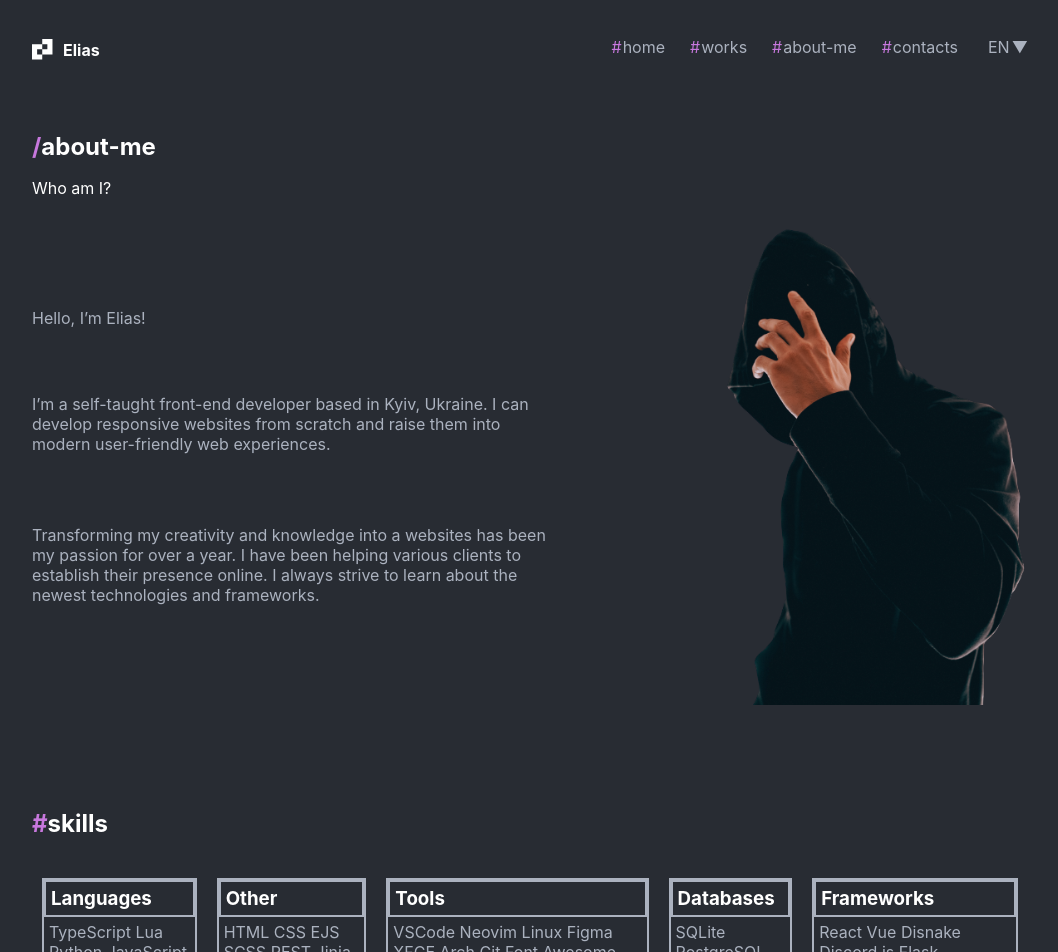
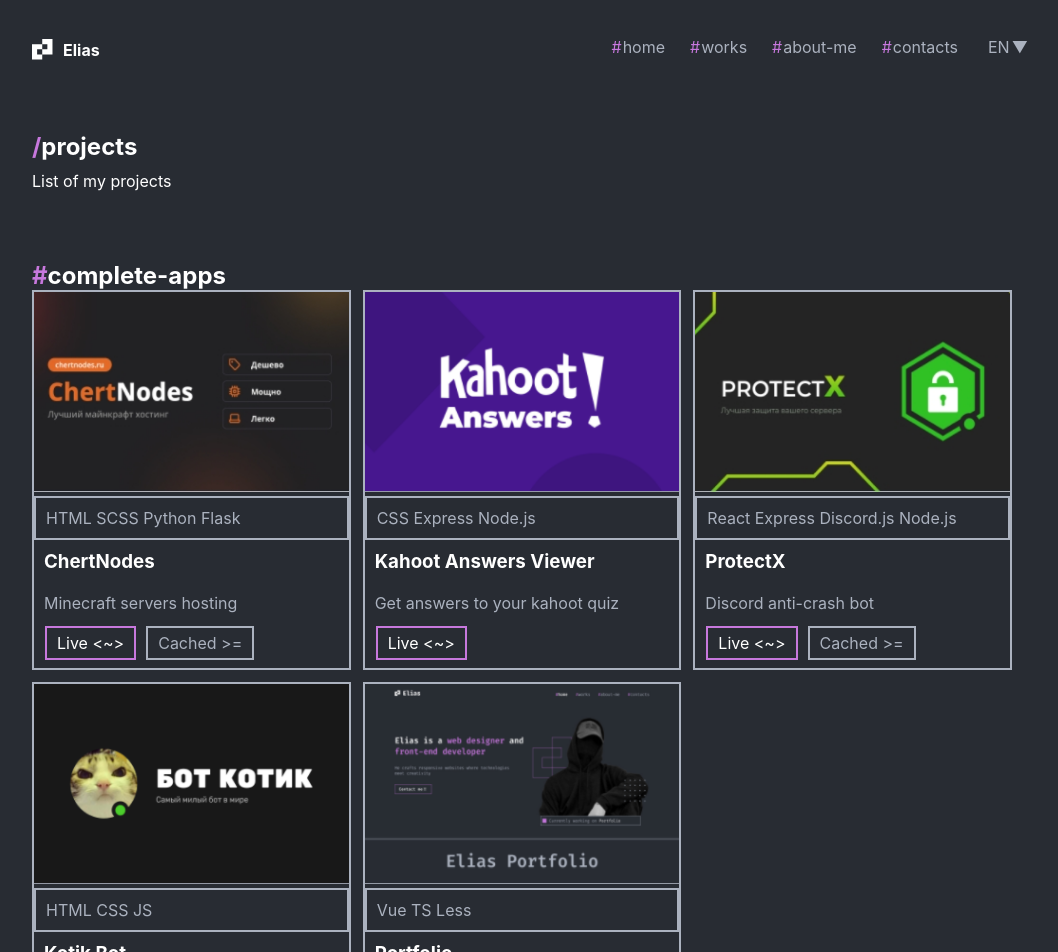
Before and after one commit to 89811421793/portfolio, a React app: page / in a window 1280 px wide. Shown: the top 952 px of the page, without its empty margins (110-1168 px from the left). Built offline with nearby package versions, Linux system fonts and the light colour scheme.

Commit message:
#complete-apps - гриды

```diff
--- a/src/App.tsx
+++ b/src/App.tsx
@@ -1,7 +1,6 @@
 import "./App.css";
-import { AboutInfo } from "./pages/aboutpage/layout/sections/aboutinfo/AboutInfo";
-import { MyFunFacts } from "./pages/aboutpage/layout/sections/myfunfacts/MyFunFacts";
-import { Skills } from "./pages/aboutpage/layout/sections/skills/Skills";
+import { CompleteApps } from "./pages/projectspage/layout/sections/completeapps/CompleteApps";
+import { SmallProjects } from "./pages/projectspage/layout/sections/smallprojects/SmallProjects";
 
 // import { Main } from "./pages/homepage/layout/sections/main/Main";
 // import { Projects } from "./pages/homepage/layout/sections/projects/Projects";
@@ -20,10 +19,8 @@ function App() {
       <About/>
       <Contacts/> */}
 
-      <AboutInfo/>
-      <Skills/>
-      <MyFunFacts/>
-
+     <CompleteApps/>
+     <SmallProjects/>
 
     </div>
   );
--- a/src/pages/projectspage/layout/sections/completeapps/CompleteApps.tsx
+++ b/src/pages/projectspage/layout/sections/completeapps/CompleteApps.tsx
@@ -6,19 +6,23 @@ import kahoot from "./../../../../../assets/images/kahoot.png";
 import cat from "./../../../../../assets/images/kotik.png";
 import elias from "./../../../../../assets/images/Elias.png";
 import { SectionTitle } from "../../../../../components/SectionTitle";
-import { FlexWrapper } from "../../../../../components/FlexWrapper";
 import { Container } from "../../../../../components/Container";
 import { Project } from "../../../../homepage/layout/sections/projects/project/Project";
 import { StyledHash } from "../../../../../components/StyledHash";
+import { StyledSlash } from "../../../../../components/StyledSlash";
 
 export const CompleteApps: React.FC = () => {
   return (
     <StyledProjects>
       <Container>
         <SectionTitle>
+          <StyledSlash>/</StyledSlash>projects
+        </SectionTitle>
+        <ProjectsListText>List of my projects</ProjectsListText>
+        <SectionTitle>
           <StyledHash>#</StyledHash>complete-apps
         </SectionTitle>
-        <FlexWrapper wrap="wrap">
+        <ProjectsContainer>
           <Project
             src={chertNodes}
             list={"HTML SCSS Python Flask"}
@@ -31,31 +35,30 @@ export const CompleteApps: React.FC = () => {
             list={"CSS Express Node.js"}
             title={"Kahoot Answers Viewer"}
             desc="Get answers to your kahoot quiz"
-            showCached={true}
+            showCached={false}
           />
           <Project
             src={protectX}
-            list={"React Express Discord.js Node.js HTML SCSS Python Flask"}
+            list={"React Express Discord.js Node.js"}
             title={"ProtectX"}
             desc="Discord anti-crash bot"
             showCached={true}
           />
-
           <Project
             src={cat}
             list={"HTML CSS JS"}
             title={"Kotik Bot"}
             desc="Multi-functional discord bot"
-            showCached={true}
+            showCached={false}
           />
           <Project
             src={elias}
             list={"Vue TS Less"}
             title={"Portfolio"}
             desc="You’re using it rn"
-            showCached={true}
+            showCached={false}
           />
-        </FlexWrapper>
+        </ProjectsContainer>
       </Container>
     </StyledProjects>
   );
@@ -64,3 +67,16 @@ export const CompleteApps: React.FC = () => {
 const StyledProjects = styled.section`
   min-height: 40vh;
 `;
+
+const ProjectsContainer = styled.div`
+  display: grid;
+  grid-template-columns: repeat(3, 33%);
+  row-gap: 12px;
+  column-gap: 2px;
+`;
+
+const ProjectsListText = styled.span`
+  display: block;
+  margin-top: 10px;
+  margin-bottom: 70px;
+`;
--- a/src/pages/projectspage/layout/sections/smallprojects/smallproject/SmallProject.tsx
+++ b/src/pages/projectspage/layout/sections/smallprojects/smallproject/SmallProject.tsx
@@ -21,7 +21,7 @@ export const SmallProject = (props: ProjectPropsType) => {
 };
 
 const StyledProject = styled.div`
-  margin-right: 10px;
+  margin-right: 5px;
   border: 2px solid ${theme.colors.borderColor};
 `;
 
```
